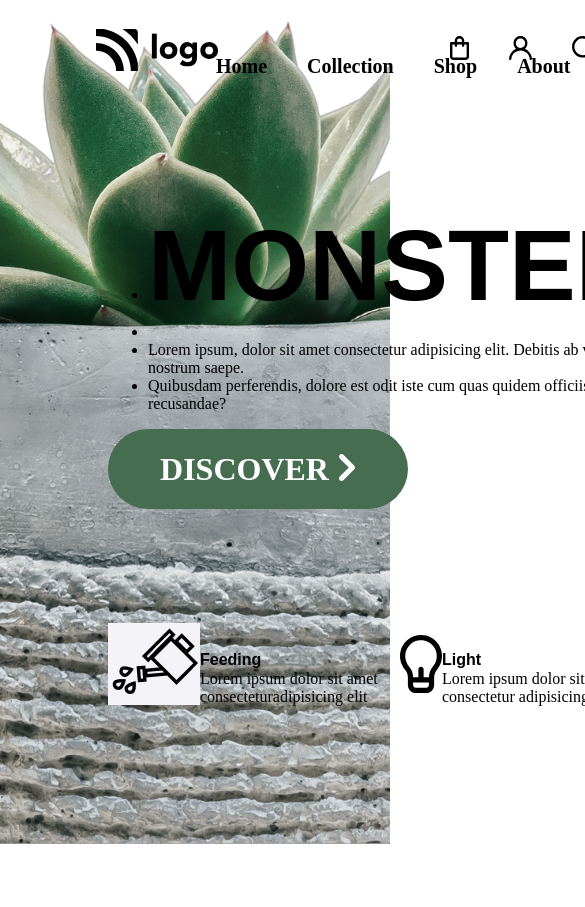
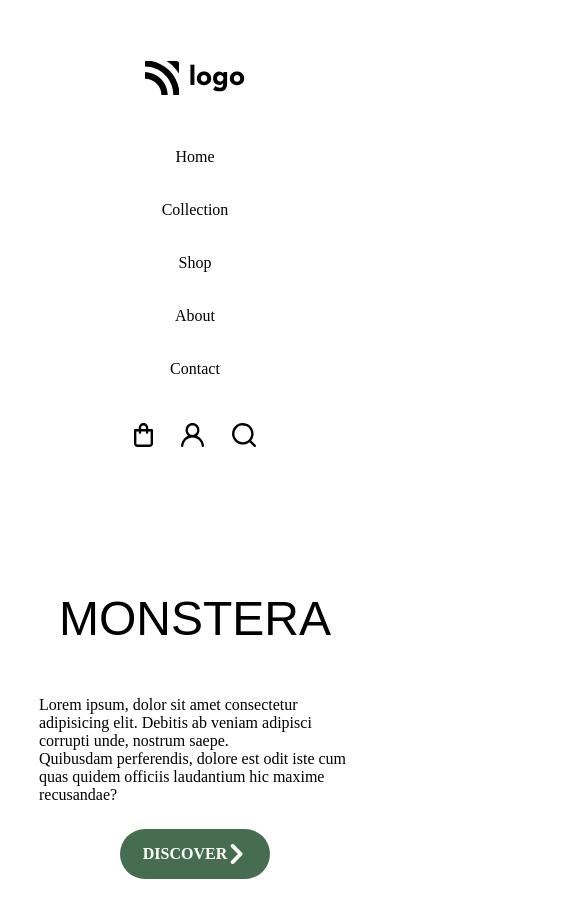
Before and after one commit to mfaizk/monstera-landing-page-6, a website: page index.html in a window 390 px wide. Shown: the top 907 px of the page, 585 px wide, since content can reach past the window. Before the commit the page ends 844 px from the top, so only its background shows below. Drawn offline with Linux system fonts and the light colour scheme; a web font is replaced by a local one.

Commit message:
responsivenss Added

```diff
--- a/index.html
+++ b/index.html
@@ -13,194 +13,55 @@
       href="https://fonts.googleapis.com/css?family=Abel"
       rel="stylesheet"
     />
-    <style>
-      #navFirst{
-        height: 10vh;
-        width: 20vw;
-        display: flex;
-        justify-content: center;
-        align-items: center;
-        margin-left: 110px;
-      }
-      #navbarMonstera{
-        height: 10vh;
-        width: 100vw;
-        display: flex;
-        flex-direction: row;
-        justify-content: space-around;
-        align-items: center;
-      }
-      #navMid{
-        display: flex;
-        flex-direction: row;
-        height: 10vh;
-        width: 60vw;
-        justify-content: space-evenly;
-
-
-      }
-      #navMid div {
-        margin: 20px;
-        font-size: 20px;
-      }
-      #navMid div:hover{
-        text-decoration: underline;
-      }
-
-      #navEnd{
-
-        display: flex;
-        flex-direction: row;
-        margin-right: 80px;
-
-      }
-      #navEnd div img{
-        margin: 20px;
-      }
-
-      #midWhole{
-        display: flex;
-        flex-direction: row;
-      justify-content: start;
-      align-items: center;
-      margin-left: 100px;
-      margin-top: 100px;
-
-      }
-      #midWholePart1{
-        display: flex;
-        justify-content: center;
-        align-items: flex-start;
-        flex-direction: column;
-      }
-      #midWholePart13{
-        display: flex;
-        flex-direction: row;
-        justify-content: center;
-        align-items: center;
-        margin-top: 100px;
-      }
-      .text{
-        width: 200px;
-
-      }
-      .midWholePart13Parts{
-        display: flex;
-        flex-direction: row;
-        align-items: center;
-      }
-      .midWholePart13Parts h4{
-        font-family: "Allerta",sans-serif;
-      position: relative;
-      top: 20px;
-      }
-
-      #midWholePart11{
-        display: flex;
-        justify-content: start;
-        align-items: center;
-        width: 700px;
-      }
-
-      #monstera{
-        font-family:"Allerta",sans-serif ;
-        font-size: 100px;
-        display: inline;
-
-      }
-     #midWholePart121{
-      background-color: #466d50;
-      width: 300px;
-      display: flex;
-      flex-direction: row;
-      justify-content: center;
-      align-items: center;
-      border-radius: 40px;
-     }
-     #midWholePart122{
-      margin-left: 10px;
-     }
-     #midWholePart121 div h1{
-      color: #FFFFFF;
-     }
-     #imgMain{
-      position: absolute;
-      right: 0px;
-      bottom: 0px;
-      z-index: -1;
-     }
-
-
-    </style>
+    <link rel="stylesheet" href="style.css" />
   </head>
   <body>
     <nav id="navbarMonstera">
-      <div id="navFirst">
-        <img src="./photos/Logo.svg" />
-      </div>
+      <img src="./photos/Logo.svg" class="navFirst" />
 
-      <div id="navMid">
-        <div>
-          <h4>Home</h4>
-        </div>
-        <div><h4>Collection</h4></div>
-        <div>
-          <h4>Shop</h4>
-        </div>
-        <div>
-          <h4>About</h4>
-        </div>
-        <div>
-          <h4>Contact</h4>
-        </div>
-      </div>
+      <ul id="navMid">
+        <li>Home</li>
+        <li>Collection</li>
+        <li>Shop</li>
+        <li>About</li>
+        <li>Contact</li>
+      </ul>
 
       <div id="navEnd">
-        <div>
         <img src="/photos/cart.svg" />
-        </div>
-        <div>
         <img src="./photos/user.svg" />
-        </div>
-        <div>
         <img src="./photos/search.svg" />
-        </div>
       </div>
     </nav>
 
     <div id="midWhole">
       <div id="midWholePart1">
         <div id="midWholePart11">
-          <div>
           <ul>
-              <li><h1 id="monstera">MONSTERA</h1></li>
-              <li></li>
-              <li>
+            <li id="monstera">MONSTERA</li>
+            <li class="monstera-desc">
+              <h1>
                 Lorem ipsum, dolor sit amet consectetur adipisicing elit.
                 Debitis ab veniam adipisci corrupti unde, nostrum saepe.
+              </h1>
             </li>
-              <li>
+            <li class="monstera-desc">
+              <h1>
                 Quibusdam perferendis, dolore est odit iste cum quas quidem
                 officiis laudantium hic maxime recusandae?
+              </h1>
             </li>
           </ul>
         </div>
-        </div>
         <div id="midWholePart12">
           <div id="midWholePart121">
-            <div>
             <h1>DISCOVER</h1>
-            </div>
-            <div id="midWholePart122">
             <img src="./photos/greaterThan.svg" />
-            </div>
           </div>
         </div>
         <div id="midWholePart13">
           <div class="midWholePart13Parts">
-            <div>
             <img id="feeding" src="./photos/water plant.png" />
-            </div>
             <div>
               <h4>Feeding</h4>
               <p class="text">
@@ -209,9 +70,7 @@
             </div>
           </div>
           <div class="midWholePart13Parts">
-            <div>
             <img id="light" src="./photos/light.svg" alt="" />
-            </div>
             <div>
               <h4>Light</h4>
               <p class="text">
@@ -220,9 +79,7 @@
             </div>
           </div>
           <div class="midWholePart13Parts">
-            <div>
             <img id="care" src="./photos/plough.svg" />
-            </div>
             <div>
               <h4>Care</h4>
               <p class="text">
--- /dev/null
+++ b/style.css
@@ -0,0 +1,265 @@
+* {
+  padding: 0;
+  margin: 0;
+}
+body {
+  background: #fff;
+}
+
+.navFirst {
+  height: 50px;
+  width: 150px;
+  display: flex;
+  justify-content: center;
+  align-items: center;
+  /* background-color: magenta; */
+}
+#navbarMonstera {
+  height: 10vh;
+  width: 100vw;
+  display: flex;
+  flex-direction: row;
+  justify-content: center;
+  align-items: center;
+}
+#navMid {
+  display: flex;
+  flex-direction: row;
+  height: 10vh;
+  width: 60vw;
+  justify-content: space-evenly;
+  list-style: none;
+  /* background-color: blue; */
+  display: flex;
+  flex-direction: row;
+  align-items: center;
+  justify-content: space-around;
+}
+#navMid div {
+  margin: 20px;
+  font-size: 20px;
+}
+#navMid li:hover {
+  text-decoration: underline;
+}
+
+#navEnd {
+  display: flex;
+  flex-direction: row;
+  width: 150px;
+  justify-content: space-around;
+}
+
+#midWhole {
+  display: flex;
+  flex-direction: row;
+  justify-content: start;
+  align-items: center;
+  margin-top: 100px;
+}
+#midWholePart1 {
+  display: flex;
+  justify-content: center;
+  align-items: flex-start;
+  flex-direction: column;
+  /* background-color: blue; */
+}
+#midWholePart13 {
+  display: flex;
+  flex-direction: row;
+  justify-content: center;
+  align-items: center;
+  margin-top: 150px;
+  margin-left: 150px;
+
+  /* background-color: orange; */
+}
+.text {
+  width: 200px;
+  /* background-color: blue; */
+}
+.midWholePart13Parts {
+  display: flex;
+  flex-direction: row;
+  align-items: center;
+}
+.midWholePart13Parts h4 {
+  font-family: "Allerta", sans-serif;
+}
+
+#midWholePart11 {
+  display: flex;
+  justify-content: start;
+  align-items: center;
+  width: 700px;
+  /* background-color: blue; */
+  margin-left: 150px;
+}
+
+#monstera {
+  font-family: "Allerta", sans-serif;
+  font-size: 100px;
+  display: inline;
+}
+
+.monstera-desc h1 {
+  font-size: 1rem;
+  font-weight: 200;
+  width: 50vw;
+}
+#midWholePart12 {
+  width: 100vw;
+  height: 100px;
+  display: flex;
+  flex-direction: row;
+  justify-content: flex-start;
+  padding-left: 150px;
+  align-items: center;
+  /* margin-left: 150px; */
+}
+#midWholePart121 {
+  background-color: #466d50;
+  width: 300px;
+  height: 80px;
+
+  display: flex;
+  flex-direction: row;
+  justify-content: center;
+  align-items: center;
+  border-radius: 40px;
+  color: #fff;
+}
+[src="./photos/greaterThan.svg"] {
+  height: 20px;
+  width: 20px;
+  display: block;
+}
+
+#imgMain {
+  position: absolute;
+  right: 0px;
+  bottom: 0px;
+  z-index: -1;
+}
+
+@media screen and (max-width: 1024px) {
+  .navFirst {
+    height: 50px;
+    width: 100px;
+    display: flex;
+    justify-content: center;
+    align-items: center;
+    margin-bottom: 10px;
+    margin-left: 0px;
+  }
+  #navbarMonstera {
+    height: 500px;
+    width: 100vw;
+    display: flex;
+    flex-direction: column;
+    justify-content: center;
+    align-items: center;
+  }
+  #navMid {
+    display: flex;
+    flex-direction: column;
+    width: 60vw;
+    justify-content: space-evenly;
+    height: 300px;
+    align-items: center;
+  }
+
+  #navMid div:hover {
+    text-decoration: underline;
+  }
+
+  #navEnd {
+    display: flex;
+    flex-direction: row;
+    margin-top: 10px;
+  }
+
+  #midWhole {
+    display: flex;
+    flex-direction: row;
+    justify-content: center;
+    align-items: center;
+    /* background-color: blue; */
+  }
+  #midWholePart13 {
+    display: flex;
+    flex-direction: column;
+    justify-content: space-between;
+    align-items: center;
+    margin-top: 150px;
+    width: 100vw;
+    height: 400px;
+    margin-left: 0px;
+  }
+
+  #monstera {
+    font-family: "Allerta", sans-serif;
+    font-size: 3rem;
+    display: block;
+
+    /* background-color: magenta; */
+    display: flex;
+    justify-content: center;
+    align-items: center;
+    margin-bottom: 50px;
+    width: 100vw;
+  }
+  .monstera-desc {
+    display: flex;
+    width: 100vw;
+    /* background-color: orange; */
+    display: flex;
+    align-items: center;
+    justify-content: center;
+  }
+  .monstera-desc h1 {
+    font-size: 1rem;
+    font-weight: 200;
+    width: 80vw;
+  }
+  #midWholePart11 {
+    display: flex;
+    justify-content: start;
+    align-items: center;
+    width: 100vw;
+    margin-left: 0;
+  }
+  #midWholePart12 {
+    margin-right: 0px;
+    padding-left: 0px;
+    display: flex;
+    align-items: center;
+    justify-content: center;
+  }
+
+  #midWholePart121 {
+    background-color: #466d50;
+    width: 150px;
+    height: 50px;
+
+    display: flex;
+    flex-direction: row;
+    justify-content: center;
+    align-items: center;
+    border-radius: 40px;
+    color: #fff;
+  }
+  #midWholePart121 h1 {
+    font-size: 1rem;
+  }
+  #midWhole {
+    display: flex;
+    justify-content: center;
+    align-items: center;
+    height: 100vh;
+    width: 100vw;
+  }
+  #imgMain {
+    display: none;
+  }
+}
```
Lines whose indentation alone changed are shown as unchanged.
